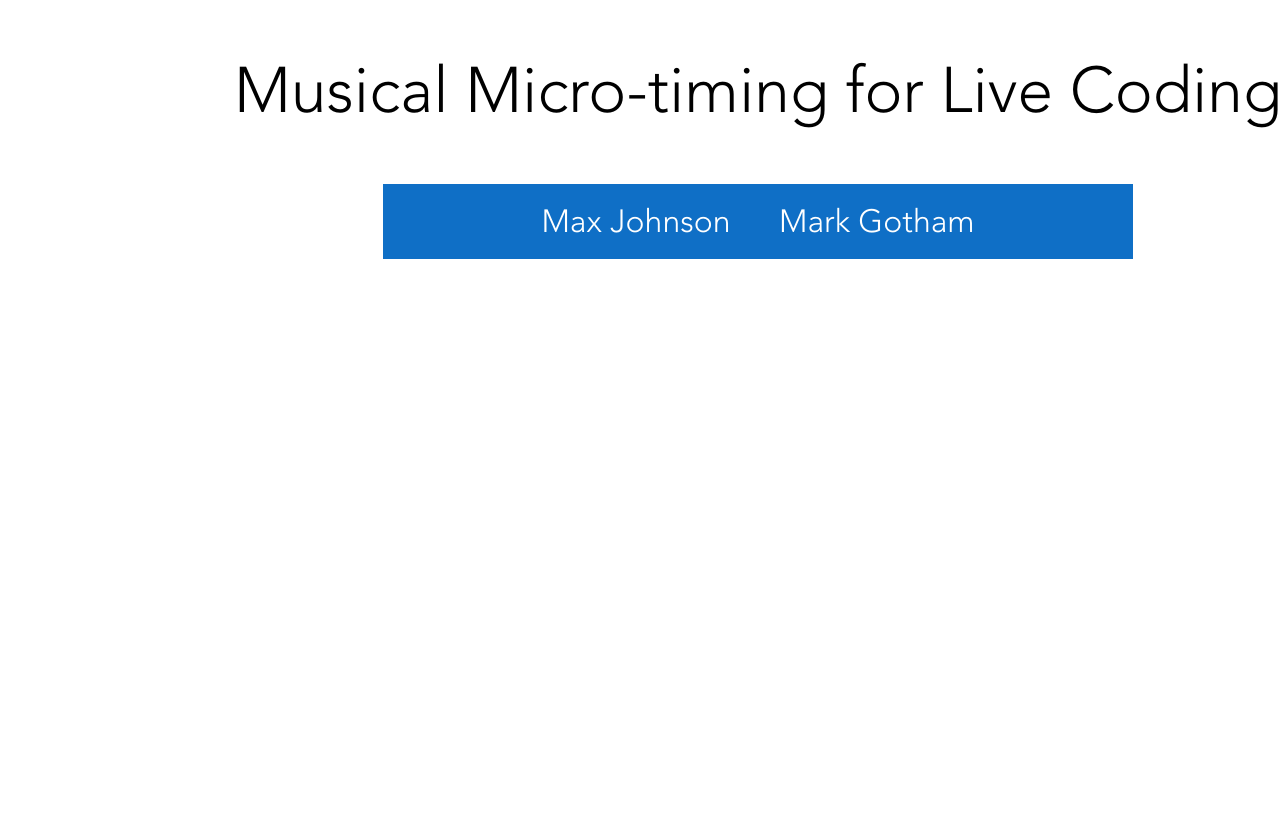
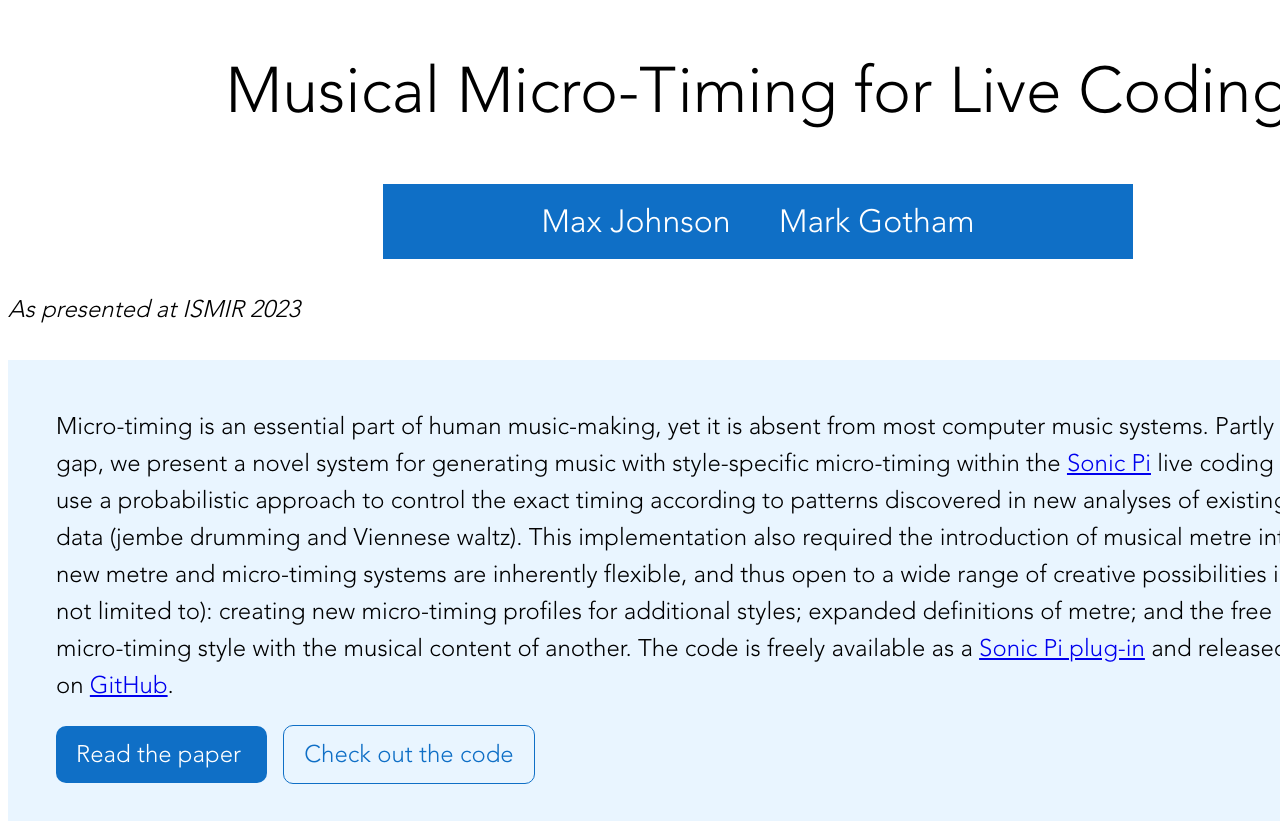
Before and after one commit to maxjohns0n/maxjohns0n.github.io, a plain HTML site: page index.html in a window 1280 px wide. Shown: the top 831 px of the page. Before the commit the page ends 800 px from the top, so only its background shows below. Drawn offline with Linux system fonts and the light colour scheme.

Commit message:
Add abstract and buttons

```diff
--- a/index.html
+++ b/index.html
@@ -2,16 +2,44 @@
 <html>
 
 <head>
-    <title>Musical Micro-timing for Live Coding</title>
+    <title>Musical Micro-Timing for Live Coding - ISMIR 2023</title>
     <link rel="stylesheet" type="text/css" href="style.css" />
 </head>
 
 <body>
     <div class="container">
-        <h1 class="page-title">Musical Micro-timing for Live Coding</h1>
-        <div class="authors">
-            <span>Max Johnson</span>
-            <span>Mark Gotham</span>
+        <div class="header">
+            <h1 class="page-title">Musical Micro-Timing for Live Coding</h1>
+            <div class="authors">
+                <span>Max Johnson</span>
+                <span>Mark Gotham</span>
+            </div>
+        </div>
+
+        <p class="ismir-text">As presented at ISMIR 2023</p>
+
+        <div class="jumbotron">
+            <p class="abstract">
+                Micro-timing is an essential part of human music-making, yet it is absent from most computer music
+                systems. Partly to address this gap, we present a novel system for generating music with style-specific
+                micro-timing within the <a href="https://sonic-pi.net/">Sonic Pi</a> live coding language. We use a
+                probabilistic approach to control the exact timing according to patterns discovered in new analyses of
+                existing micro-timing data (jembe drumming and Viennese waltz). This implementation also required the
+                introduction of musical metre into Sonic Pi. The new metre and micro-timing systems are inherently
+                flexible, and thus open to a wide range of creative possibilities including (but not limited to):
+                creating new micro-timing profiles for additional styles; expanded definitions of metre; and the free
+                mixing of one micro-timing style with the musical content of another. The code is freely available as a
+                <a href="https://rubygems.org/gems/sonicpi-metre">Sonic Pi plug-in</a> and released open source on <a
+                    href="https://github.com/MaxTheComputerer/sonicpi-metre">GitHub</a>.
+            </p>
+            <div class="button-group">
+                <a class="btn btn-primary" href="https://archives.ismir.net/ismir2023/paper/000010.pdf" target="_blank">
+                    Read the paper
+                </a>
+                <a class="btn btn-light" href="https://github.com/MaxTheComputerer/sonicpi-metre" target="_blank">
+                    Check out the code
+                </a>
+            </div>
         </div>
     </div>
 </body>
--- a/style.css
+++ b/style.css
@@ -12,6 +12,14 @@
 
 body {
     font-family: Avenir, Helvetica, sans-serif;
+    font-size: 1.5rem;
+    --primary-colour: #0f6fc6;
+    --primary-colour-dark: #0c579d;
+    --text-hover-color: #e9e9e9;
+}
+
+p {
+    margin: 0;
 }
 
 .container {
@@ -19,18 +27,21 @@ body {
     width: 1500px;
 }
 
+.header {
+    text-align: center;
+    font-weight: lighter;
+    margin-bottom: 2rem;
+}
+
 .page-title {
-    text-align: center;
     font-size: 4rem;
     font-weight: lighter;
 }
 
 .authors {
-    text-align: center;
-    font-weight: lighter;
     font-size: 2rem;
     color: white;
-    background-color: #0f6fc6;
+    background-color: var(--primary-colour);
     padding: 0.4em 0;
     width: 50%;
     margin: 0 auto;
@@ -39,3 +50,48 @@ body {
 .authors span {
     margin: 0 20px;
 }
+
+.abstract {
+    margin-top: 0;
+    margin-bottom: 2rem;
+}
+
+.jumbotron {
+    background-color: #e9f5ff;
+    padding: 3rem;
+}
+
+.ismir-text {
+    margin-bottom: 2rem;
+    font-style: italic;
+}
+
+.button-group .btn {
+    margin-right: 1rem;
+}
+
+.btn {
+    text-decoration: none;
+    padding: 10px 20px;
+    border-radius: 10px;
+}
+
+.btn-primary {
+    background-color: var(--primary-colour);
+    color: white;
+}
+
+.btn-primary:hover {
+    background-color: var(--primary-colour-dark);
+    color: var(--text-hover-color)
+}
+
+.btn-light {
+    color: var(--primary-colour);
+    border: 1.5px solid var(--primary-colour);
+}
+
+.btn-light:hover {
+    background-color: var(--primary-colour-dark);
+    color: var(--text-hover-color)
+}
```
